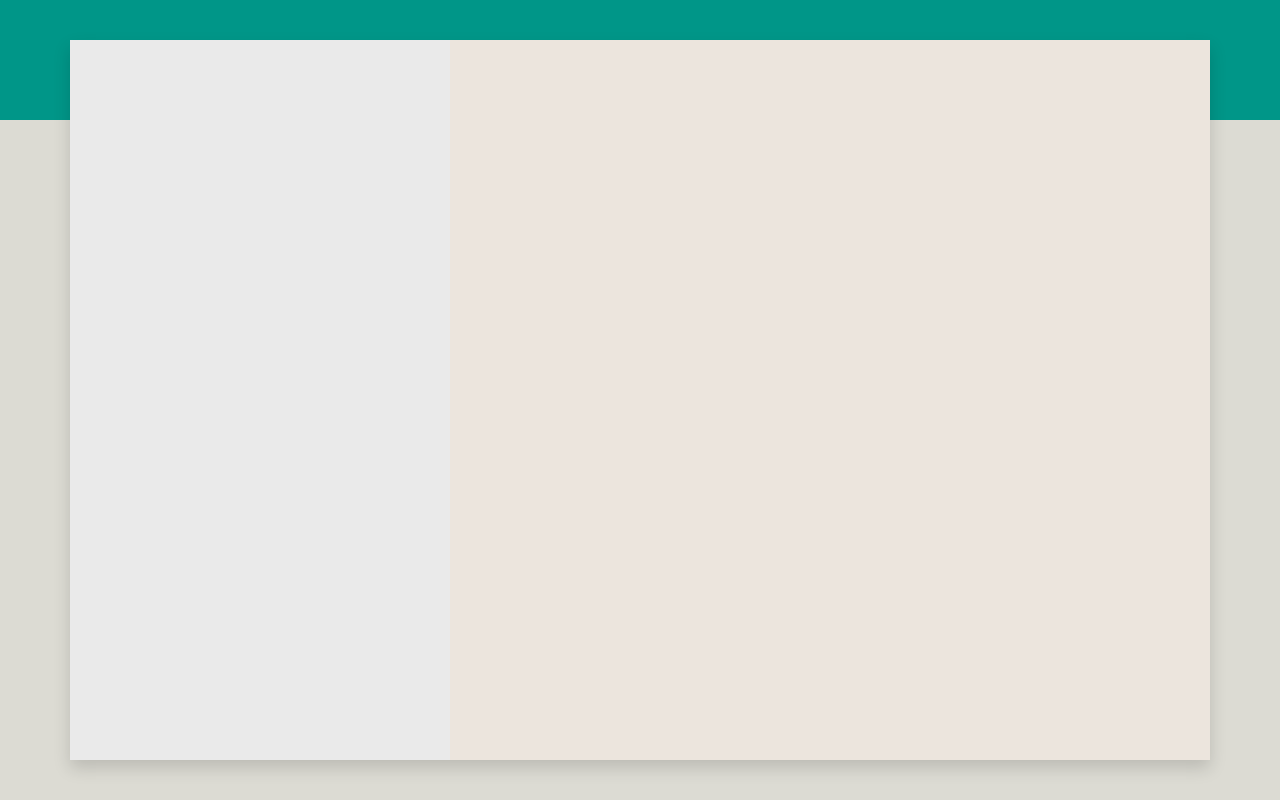
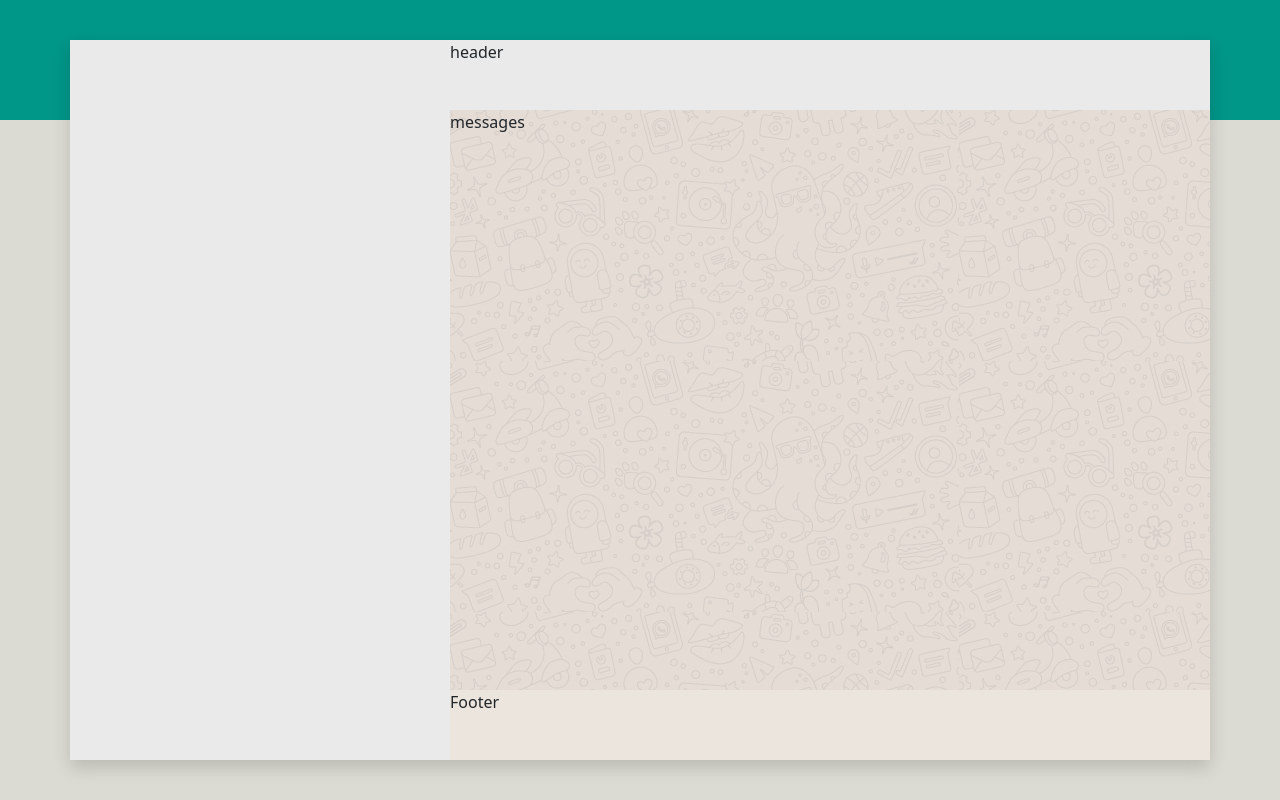
Before and after one commit to GabrieleLombard01/vue-ripasso-boolzapp, a Vue app: page / in a window 1280 px wide. Built offline with nearby package versions, Linux system fonts and the light colour scheme.

Commit message:
content add to appchat

```diff
--- a/src/assets/scss/style.scss
+++ b/src/assets/scss/style.scss
@@ -38,6 +38,18 @@
 .bg-light-gray{
     background-color: var(--light-gray);
 }
+.bg-light-blue{
+    background-color: var(--light-blue);
+}
+.bg-chat-image{
+    background-image: url('../img/mine.jpg');
+}
 .bg-chat-color{
     background-color: var(--bg-chat);
 }
+
+/* chat section */
+#chat header,
+#chat footer {
+    height: 70px;
+}
--- a/src/components/AppChatSection.vue
+++ b/src/components/AppChatSection.vue
@@ -3,7 +3,17 @@
 </script>
 
 <template>
-    <section id="chat" class=" col-8 p-0 h-100 bg-chat-color">
+    <section id="chat" class="col-8 p-0 h-100 bg-chat-color d-flex flex-column">
+
+        <!-- Chat header -->
+        <header class="bg-light-gray flex-shrink-0">header</header>
+
+        <!-- Chat messages -->
+        <section class="flex-grow-1 overflow-auto bg-chat-image">messages</section>
+
+        <!-- Chat footer -->
+        <footer class="flex-shrink-0">Footer</footer>
+
     </section>
 </template>
 
```
